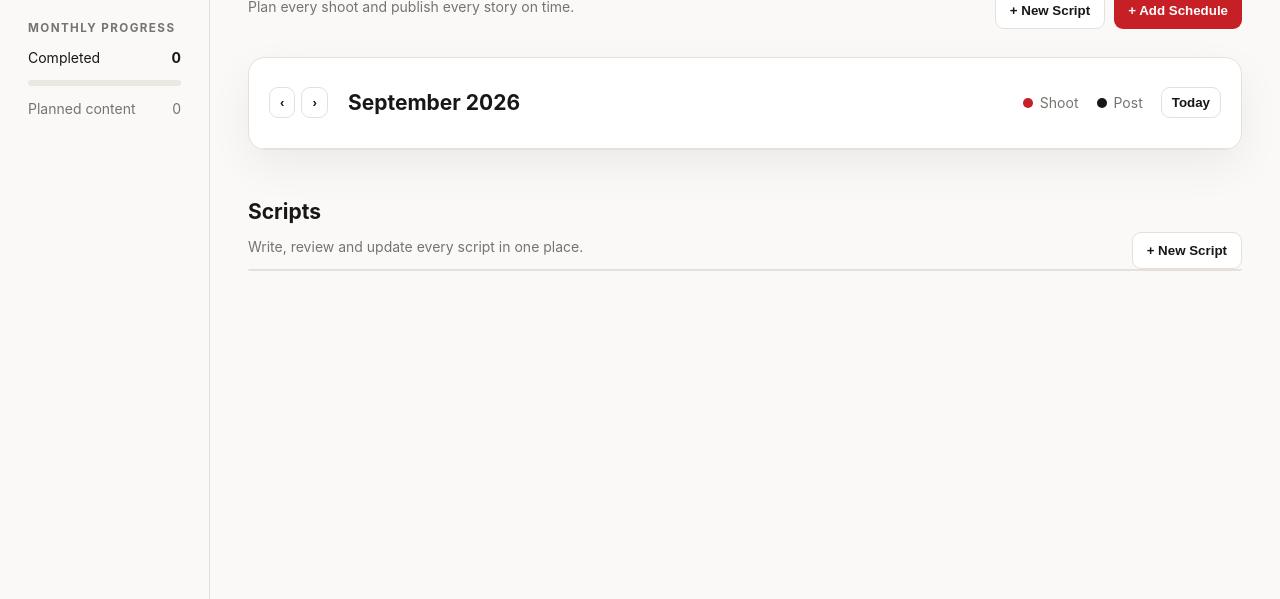
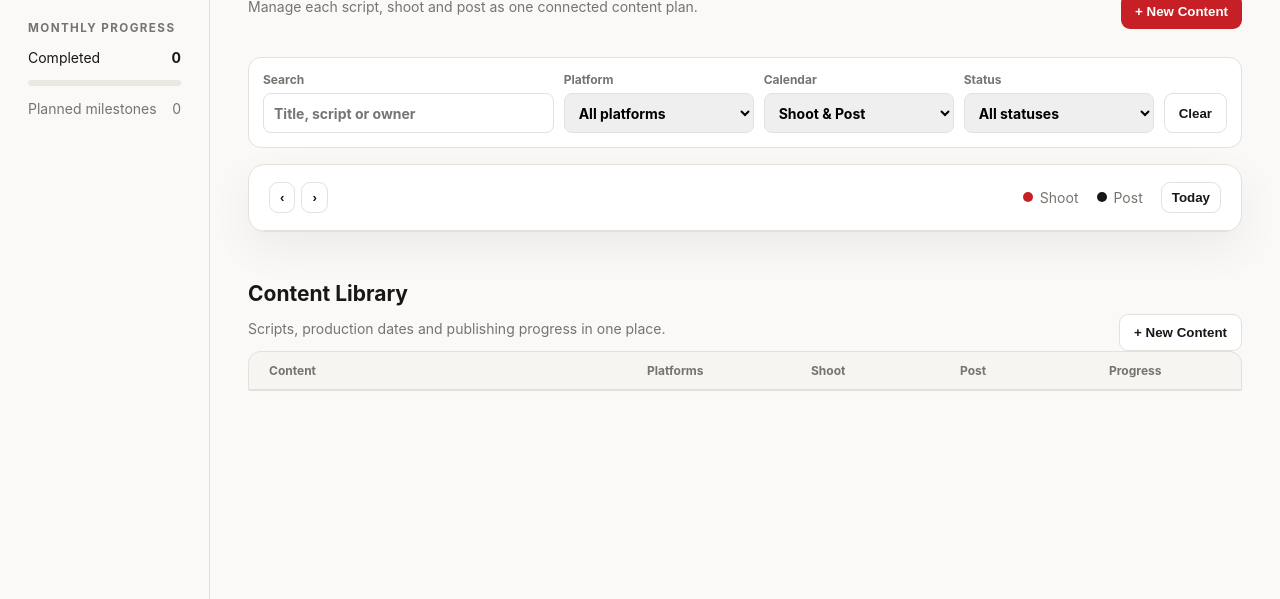
Before and after one commit to elvislow/angbrothers, a website: page public/index.html in a window 1280 px wide. Shown: the part 201-800 px from the top of the page. Drawn offline with Linux system fonts and the light colour scheme; no server answers.

Commit message:
Connect scripts shoots and posts

```diff
--- a/public/index.html
+++ b/public/index.html
@@ -1,24 +1,62 @@
 <!doctype html>
 <html lang="en-SG">
 <head>
-  <meta charset="UTF-8"><meta name="viewport" content="width=device-width,initial-scale=1">
-  <title>Ang Brothers Content Workspace</title><meta name="description" content="Plan shoots, posts and scripts for Ang Brothers Funeral Services.">
-  <link rel="stylesheet" href="/styles.css"><link rel="stylesheet" href="/editing.css">
-  <style>textarea{min-height:190px;border:1px solid var(--line);border-radius:8px;padding:10px;font:inherit;line-height:1.55;resize:vertical}.danger{margin-right:auto;color:var(--red);border-color:#edc2c2}</style>
+  <meta charset="UTF-8">
+  <meta name="viewport" content="width=device-width,initial-scale=1">
+  <title>Ang Brothers Content Workspace</title>
+  <meta name="description" content="Plan scripts, shoots and social posts for Ang Brothers Funeral Services.">
+  <link rel="stylesheet" href="/styles.css">
+  <link rel="stylesheet" href="/editing.css">
 </head>
 <body>
   <header><img src="/ang-brothers-logo.png" alt="Ang Brothers Funeral Services"><span class="divider"></span><b>Content Workspace</b><span class="avatar">AB</span></header>
   <div class="shell">
-    <aside><nav><a class="active" href="#calendar">&#9635; Content Calendar</a><a href="#scripts">&#9636; Script Library</a></nav><section><small>MONTHLY PROGRESS</small><p><span>Completed</span><strong id="completedCount">0</strong></p><div class="progress"><i id="progressBar" style="width:0"></i></div><p class="muted"><span>Planned content</span><span id="plannedCount">0</span></p></section></aside>
+    <aside>
+      <nav><a class="active" href="#calendar">&#9635; Content Calendar</a><a href="#library">&#9636; Content Library</a></nav>
+      <section><small>MONTHLY PROGRESS</small><p><span>Completed</span><strong id="completedCount">0</strong></p><div class="progress"><i id="progressBar" style="width:0"></i></div><p class="muted"><span>Planned milestones</span><span id="plannedCount">0</span></p></section>
+    </aside>
     <main>
-      <div class="intro"><div><em>ANG BROTHERS &middot; SOCIAL</em><h1>Content Calendar</h1><p>Plan every shoot and publish every story on time.</p></div><div class="actions"><button class="secondary" id="uploadBtn">+ New Script</button><button id="addBtn">+ Add Schedule</button></div></div>
+      <div class="intro"><div><em>ANG BROTHERS &middot; SOCIAL</em><h1>Content Calendar</h1><p>Manage each script, shoot and post as one connected content plan.</p></div><div class="actions"><button id="addBtn">+ New Content</button></div></div>
       <div id="notice" class="notice" hidden></div>
-      <section class="calendar" id="calendar"><div class="cal-head"><div class="arrows"><button class="secondary small" id="prevMonth" aria-label="Previous month">&lsaquo;</button><button class="secondary small" id="nextMonth" aria-label="Next month">&rsaquo;</button></div><h2 id="monthLabel">September 2026</h2><div class="legend"><span><i class="red"></i>Shoot</span><span><i class="black"></i>Post</span><button class="secondary small" id="todayBtn">Today</button></div></div><div class="weekdays" id="weekdays"></div><div class="days" id="days"></div></section>
-      <section class="scripts" id="scripts"><div class="section-title"><div><h2>Scripts</h2><p>Write, review and update every script in one place.</p></div><button class="secondary" id="uploadListBtn">+ New Script</button></div><div class="script-list" id="scriptList"></div></section>
+
+      <section class="filters" aria-label="Search and filters">
+        <label class="search-field"><span>Search</span><input id="searchInput" type="search" placeholder="Title, script or owner"></label>
+        <label><span>Platform</span><select id="platformFilter"><option value="">All platforms</option><option>Instagram</option><option>Facebook</option><option>TikTok</option><option>YouTube</option><option>Other</option></select></label>
+        <label><span>Calendar</span><select id="typeFilter"><option value="">Shoot &amp; Post</option><option value="shoot">Shoot only</option><option value="post">Post only</option></select></label>
+        <label><span>Status</span><select id="statusFilter"><option value="">All statuses</option><option value="open">In progress</option><option value="completed">Completed</option></select></label>
+        <button class="secondary clear-filters" id="clearFilters" type="button">Clear</button>
+      </section>
+
+      <section class="calendar" id="calendar">
+        <div class="cal-head"><div class="arrows"><button class="secondary small" id="prevMonth" aria-label="Previous month">&lsaquo;</button><button class="secondary small" id="nextMonth" aria-label="Next month">&rsaquo;</button></div><h2 id="monthLabel"></h2><div class="legend"><span><i class="red"></i>Shoot</span><span><i class="black"></i>Post</span><button class="secondary small" id="todayBtn">Today</button></div></div>
+        <div class="weekdays" id="weekdays"></div><div class="days" id="days"></div>
+      </section>
+
+      <section class="scripts" id="library">
+        <div class="section-title"><div><h2>Content Library</h2><p>Scripts, production dates and publishing progress in one place.</p></div><button class="secondary" id="addListBtn">+ New Content</button></div>
+        <div class="library-head"><span>Content</span><span>Platforms</span><span>Shoot</span><span>Post</span><span>Progress</span></div>
+        <div class="script-list" id="contentList"></div>
+      </section>
     </main>
   </div>
-  <dialog id="scheduleDialog"><form id="scheduleForm"><button class="close" type="button">&times;</button><h2 id="scheduleTitle">Add Content Schedule</h2><p id="scheduleDescription">Schedule a shoot or social media post.</p><input name="id" type="hidden"><label>Content title<input name="title" required placeholder="e.g. Common Questions About Farewell Services"></label><div class="two"><label>Type<select name="type"><option value="shoot">Shoot</option><option value="post">Publish post</option></select></label><label>Date<input name="date" type="date" value="2026-09-18" required></label></div><div class="two"><label>Time<input name="time" type="time" value="10:00" required></label><label>Channel<input name="channel" placeholder="IG &middot; FB &middot; TikTok"></label></div><div class="dialog-actions"><button id="deleteSchedule" type="button" class="secondary danger" hidden>Delete Schedule</button><button type="button" class="secondary cancel">Cancel</button><button id="scheduleSubmit" type="submit">Add to Calendar</button></div></form></dialog>
-  <dialog id="uploadDialog"><form id="uploadForm"><button class="close" type="button">&times;</button><h2>New Script</h2><p>Write the complete shoot script and add its details.</p><label>Script title<input name="title" required placeholder="e.g. Common Questions About Farewell Services"></label><label>Script content<textarea name="content" rows="10" required placeholder="Write or paste the full script here..."></textarea></label><div class="two"><label>Owner<input name="owner" placeholder="Name"></label><label>Shoot date<input name="date" type="date" required></label></div><label>Status<select name="status"><option>Draft</option><option>In Review</option><option>Approved</option><option>Scheduled</option><option>Completed</option></select></label><div class="dialog-actions"><button type="button" class="secondary cancel">Cancel</button><button type="submit">Save Script</button></div></form></dialog>
-  <dialog id="scriptDialog"><form id="scriptForm"><button class="close" type="button">&times;</button><h2>Edit Script</h2><p>Update the script and production status.</p><input name="id" type="hidden"><label>Script title<input name="title" required></label><label>Script content<textarea name="content" rows="10" required></textarea></label><div class="two"><label>Owner<input name="owner" placeholder="Name"></label><label>Shoot date<input name="date" type="date" required></label></div><label>Status<select name="status"><option>Draft</option><option>In Review</option><option>Approved</option><option>Scheduled</option><option>Completed</option></select></label><div class="dialog-actions"><button id="deleteScript" type="button" class="secondary danger">Delete Script</button><button type="button" class="secondary cancel">Cancel</button><button type="submit">Save Changes</button></div></form></dialog>
+
+  <dialog id="contentDialog">
+    <form id="contentForm">
+      <button class="close" type="button" aria-label="Close">&times;</button>
+      <h2 id="contentDialogTitle">New Content</h2>
+      <p>Keep the script, shoot and post plan together.</p>
+      <input name="id" type="hidden">
+      <label>Content title<input name="title" required placeholder="e.g. What families should prepare"></label>
+      <label>Script<textarea name="script" rows="8" placeholder="Write or paste the complete script here..."></textarea></label>
+      <div class="two"><label>Owner<input name="owner" placeholder="Name"></label><fieldset><legend>Platforms</legend><div class="platform-options"><label><input type="checkbox" name="platforms" value="Instagram">Instagram</label><label><input type="checkbox" name="platforms" value="Facebook">Facebook</label><label><input type="checkbox" name="platforms" value="TikTok">TikTok</label><label><input type="checkbox" name="platforms" value="YouTube">YouTube</label><label><input type="checkbox" name="platforms" value="Other">Other</label></div></fieldset></div>
+
+      <section class="workflow-block shoot-block"><div class="workflow-heading"><strong>Shoot</strong><span>Production schedule</span></div><div class="three"><label>Date<input name="shootDate" type="date"></label><label>Time<input name="shootTime" type="time" value="10:00"></label><label>Status<select name="shootStatus"><option>Not Scheduled</option><option>Planned</option><option>Completed</option></select></label></div></section>
+      <section class="workflow-block post-block"><div class="workflow-heading"><strong>Post</strong><span>Publishing schedule</span></div><div class="three"><label>Date<input name="postDate" type="date"></label><label>Time<input name="postTime" type="time" value="10:00"></label><label>Status<select name="postStatus"><option>Not Scheduled</option><option>Planned</option><option>Scheduled</option><option>Published</option></select></label></div></section>
+      <label>Script status<select name="scriptStatus"><option>Not Started</option><option>Draft</option><option>In Review</option><option>Approved</option></select></label>
+
+      <div class="dialog-actions"><button id="deleteContent" type="button" class="secondary danger" hidden>Delete Content</button><button type="button" class="secondary cancel">Cancel</button><button id="contentSubmit" type="submit">Save Content</button></div>
+    </form>
+  </dialog>
   <script src="/app.js"></script>
-</body></html>
+</body>
+</html>
```
